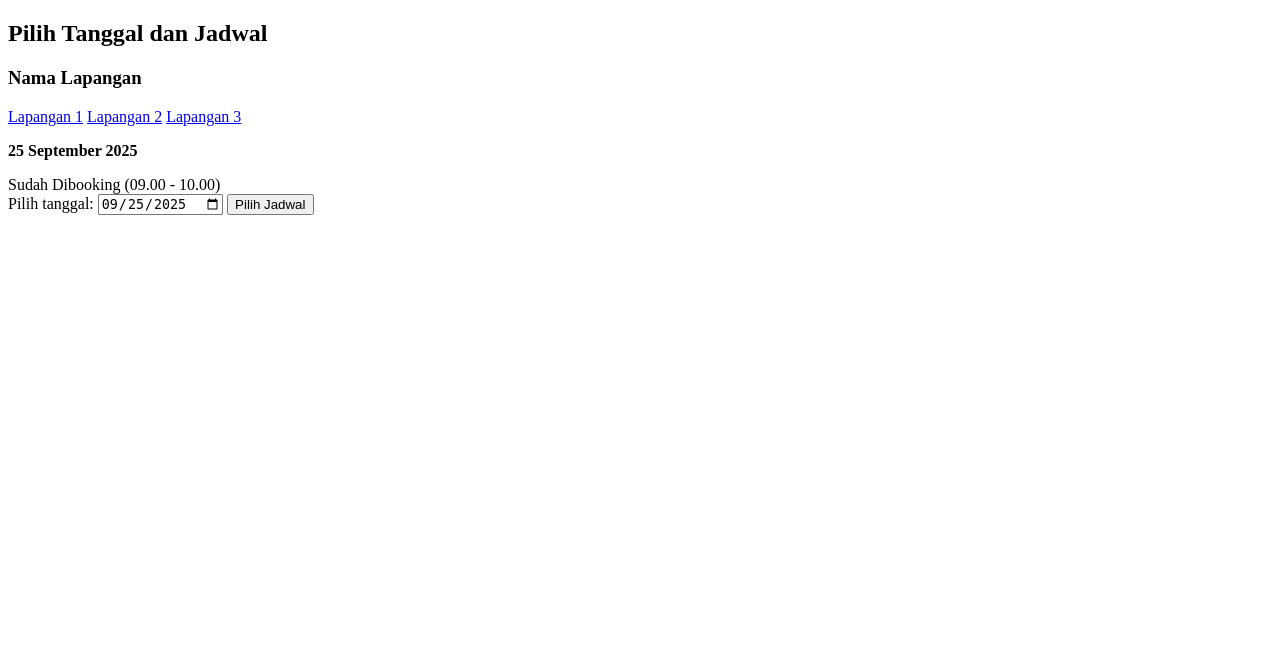
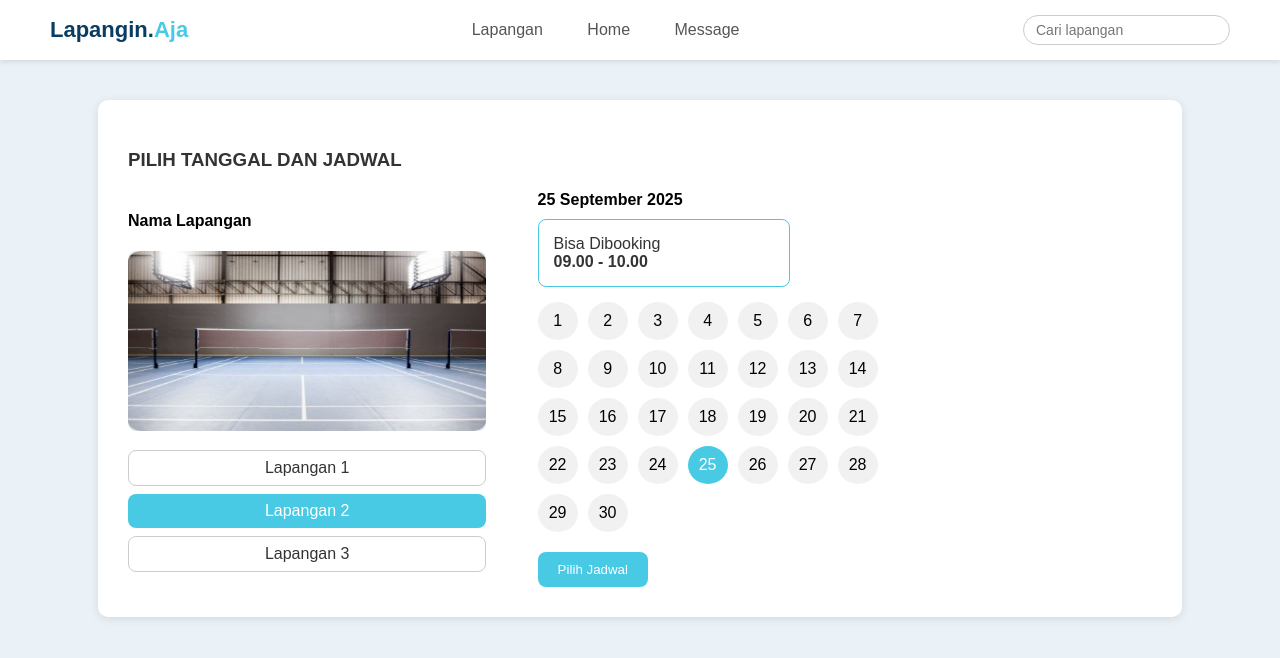
Before and after one commit to kaha-ayj/PROYEK1, a PHP site: page /jadwal_lapangan.php in a window 1280 px wide. Shown: the top 658 px of the page. Run offline with PHP 8.4, Linux system fonts and the light colour scheme.

Commit message:
sudah hampir jadi

```diff
--- a/assets/style.css
+++ b/assets/style.css
@@ -107,6 +107,7 @@ background: rgba(255, 255, 255, 0.3);
 margin-top: 40px;
 }
 
+
 body {
 font-family: Arial, sans-serif;
 background: #e9f4fa;
--- a/jadwal_lapangan.php
+++ b/jadwal_lapangan.php
@@ -1,59 +1,213 @@
 <?php
-// Data jadwal sementara (biasanya nanti dari database)
+// Data jadwal dummy (biasanya nanti dari database)
 $jadwal = [
     ["lapangan" => "Lapangan 1", "tanggal" => "2025-09-25", "jam" => "09.00 - 10.00", "status" => "sudah"],
     ["lapangan" => "Lapangan 2", "tanggal" => "2025-09-25", "jam" => "09.00 - 10.00", "status" => "bisa"],
-    ["lapangan" => "Lapangan 3", "tanggal" => "2025-09-25", "jam" => "09.00 - 10.00", "status" => "bisa"],
+    ["lapangan" => "Lapangan 3", "tanggal" => "2025-09-25", "jam" => "09.00 - 10.00", "status" => "bisa"]
 ];
 
-// Ambil parameter dari URL (kalau ada)
-$lapanganDipilih = isset($_GET['lapangan']) ? $_GET['lapangan'] : 'Lapangan 1';
-$tanggalDipilih  = isset($_GET['tanggal']) ? $_GET['tanggal'] : '2025-09-25';
+$tanggalDipilih = isset($_GET['tanggal']) ? $_GET['tanggal'] : '2025-09-25';
+$lapanganDipilih = isset($_GET['lapangan']) ? $_GET['lapangan'] : 'Lapangan 2';
 ?>
 <!DOCTYPE html>
 <html lang="id">
 <head>
     <meta charset="UTF-8">
-    <title>Lapangan.Aja - Pilih Jadwal</title>
+    <title>Lapangin.Aja - Jadwal Lapangan</title>
+    <style>
+        body {
+            font-family: 'Poppins', sans-serif;
+            background: #eaf2f7;
+            margin: 0;
+            padding: 0;
+        }
+
+        header {
+            background: white;
+            padding: 15px 50px;
+            display: flex;
+            justify-content: space-between;
+            align-items: center;
+            box-shadow: 0 2px 5px rgba(0,0,0,0.1);
+        }
+
+        .logo {
+            font-size: 22px;
+            font-weight: bold;
+            color: #0a3d62;
+        }
+
+        nav a {
+            margin: 0 20px;
+            text-decoration: none;
+            color: #555;
+            font-weight: 500;
+        }
+
+        .search {
+            border: 1px solid #ccc;
+            border-radius: 20px;
+            padding: 6px 12px;
+            font-size: 14px;
+        }
+
+        .container {
+            background: #fff;
+            width: 80%;
+            margin: 40px auto;
+            border-radius: 10px;
+            box-shadow: 0px 2px 10px rgba(0,0,0,0.1);
+            padding: 30px;
+        }
+
+        h3 {
+            margin-bottom: 20px;
+            color: #333;
+        }
+
+        .content {
+            display: flex;
+            justify-content: space-between;
+            gap: 20px;
+        }
+
+        .left {
+            width: 35%;
+        }
+
+        .left img {
+            width: 100%;
+            height: 180px;
+            border-radius: 8px;
+            background: #dfe6e9; /* kosongin dulu gambarnya */
+        }
+
+        .lapangan-list {
+            margin-top: 15px;
+        }
+
+        .lapangan-list a {
+            display: block;
+            text-align: center;
+            padding: 8px 0;
+            margin: 8px 0;
+            border-radius: 8px;
+            border: 1px solid #ccc;
+            color: #333;
+            text-decoration: none;
+        }
+
+        .lapangan-list a.active {
+            background: #48cae4;
+            color: white;
+            border: none;
+        }
+
+        .right {
+            width: 60%;
+        }
+
+        .tanggal {
+            font-weight: bold;
+            margin-bottom: 10px;
+        }
+
+        .slot {
+            width: 220px;
+            padding: 15px;
+            border-radius: 8px;
+            margin-bottom: 10px;
+        }
+
+        .sudah {
+            background: #e74c3c;
+            color: white;
+        }
+
+        .bisa {
+            border: 1px solid #48cae4;
+            color: #333;
+        }
+
+        .calendar {
+            margin-top: 15px;
+            display: grid;
+            grid-template-columns: repeat(7, 40px);
+            gap: 10px;
+        }
+
+        .calendar div {
+            text-align: center;
+            padding: 10px;
+            border-radius: 50%;
+            background: #f1f1f1;
+            cursor: pointer;
+        }
+
+        .calendar .selected {
+            background: #48cae4;
+            color: white;
+        }
+
+        .btn-pilih {
+            background: #48cae4;
+            border: none;
+            color: white;
+            padding: 10px 20px;
+            border-radius: 8px;
+            margin-top: 20px;
+            cursor: pointer;
+        }
+    </style>
+</head>
 <body>
+    <header>
+        <div class="logo">Lapangin.<span style="color:#48cae4;">Aja</span></div>
+        <nav>
+            <a href="#">Lapangan</a>
+            <a href="#">Home</a>
+            <a href="#">Message</a>
+        </nav>
+        <input type="text" class="search" placeholder="Cari lapangan">
+    </header>
 
     <div class="container">
-    <h2>Pilih Tanggal dan Jadwal</h2>
-
-    <h3>Nama Lapangan</h3>
-    <div class="lapangan-btn">
+        <h3>PILIH TANGGAL DAN JADWAL</h3>
+        <div class="content">
+            <div class="left">
+                <h4>Nama Lapangan</h4>
+                <img src="assets/image/lapangan.png" alt="">
+                <div class="lapangan-list">
                     <a href="?lapangan=Lapangan 1" class="<?= $lapanganDipilih == 'Lapangan 1' ? 'active' : '' ?>">Lapangan 1</a>
                     <a href="?lapangan=Lapangan 2" class="<?= $lapanganDipilih == 'Lapangan 2' ? 'active' : '' ?>">Lapangan 2</a>
                     <a href="?lapangan=Lapangan 3" class="<?= $lapanganDipilih == 'Lapangan 3' ? 'active' : '' ?>">Lapangan 3</a>
                 </div>
+            </div>
 
-    <p><b><?= date("d F Y", strtotime($tanggalDipilih)) ?></b></p>
-
-    <div class="jadwal">
+            <div class="right">
+                <div class="tanggal"><?= date("d F Y", strtotime($tanggalDipilih)) ?></div>
                 <?php
-        $adaJadwal = false;
                 foreach ($jadwal as $j) {
                     if ($j['lapangan'] == $lapanganDipilih && $j['tanggal'] == $tanggalDipilih) {
-                $adaJadwal = true;
-                $statusClass = $j['status'] == 'sudah' ? 'sudah' : 'bisa';
-                $statusText = $j['status'] == 'sudah' ? 'Sudah Dibooking' : 'Bisa Dibooking';
-                echo "<div class='slot $statusClass'>{$statusText} ({$j['jam']})</div>";
+                        $class = $j['status'] == 'sudah' ? 'sudah' : 'bisa';
+                        $text = $j['status'] == 'sudah' ? 'Sudah Dibooking' : 'Bisa Dibooking';
+                        echo "<div class='slot $class'>$text<br><b>{$j['jam']}</b></div>";
                     }
                 }
+                ?>
 
-        if (!$adaJadwal) {
-            echo "<p>Tidak ada jadwal untuk tanggal ini.</p>";
+                <div class="calendar">
+                    <?php
+                    for ($i = 1; $i <= 30; $i++) {
+                        $selected = ($i == 25) ? "selected" : "";
+                        echo "<div class='$selected'>$i</div>";
                     }
                     ?>
                 </div>
 
-    <form method="GET" action="">
-        <input type="hidden" name="lapangan" value="<?= $lapanganDipilih ?>">
-        <label for="tanggal">Pilih tanggal:</label>
-        <input type="date" name="tanggal" value="<?= $tanggalDipilih ?>">
-        <button class="btn-pilih" type="submit">Pilih Jadwal</button>
-    </form>
+                <button class="btn-pilih">Pilih Jadwal</button>
             </div>
-
+        </div>
+    </div>
 </body>
 </html>
```
Also changed, not shown: assets/image/lapangan.png (added), config/koneksi.php (line endings or trailing spaces). Lines whose indentation alone changed are shown as unchanged.
